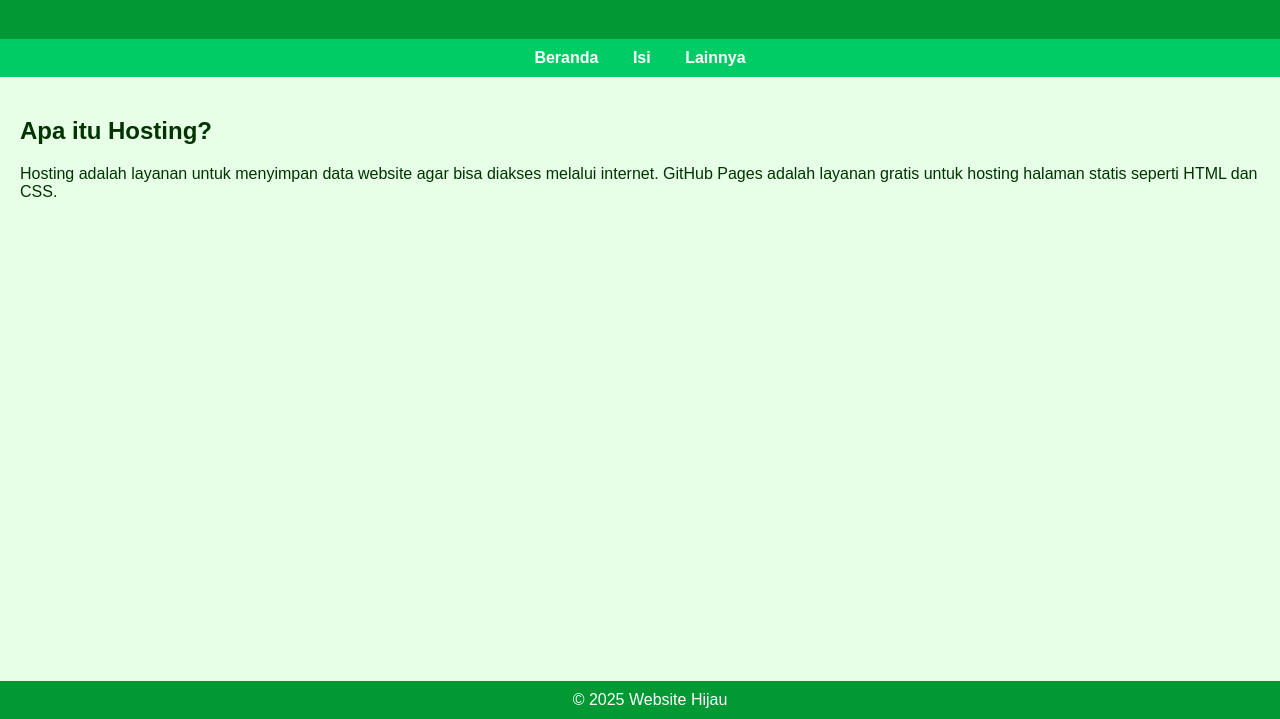
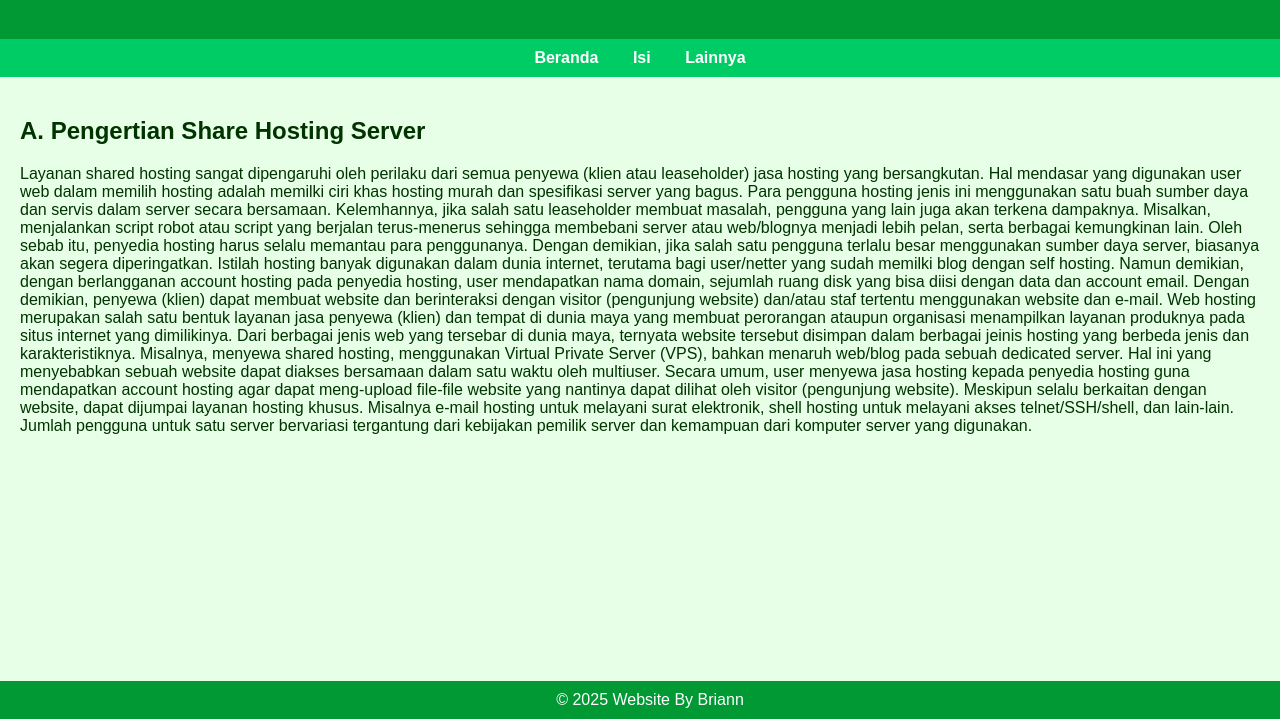
Before and after one commit to briann080105-oss/Akbar.Abriansyah, a plain HTML site: page isi.html in a window 1280 px wide. Shown: the part 81-800 px from the top of the page. Drawn offline with Linux system fonts and the light colour scheme.

Commit message:
Update isi.html

```diff
--- a/isi.html
+++ b/isi.html
@@ -15,11 +15,25 @@
     <a href="lainnya.html">Lainnya</a>
   </nav>
   <main>
-    <h2>Apa itu Hosting?</h2>
-    <p>Hosting adalah layanan untuk menyimpan data website agar bisa diakses melalui internet. GitHub Pages adalah layanan gratis untuk hosting halaman statis seperti HTML dan CSS.</p>
+    <h2>A. Pengertian Share Hosting Server</h2>
+    <p>Layanan shared hosting sangat dipengaruhi oleh perilaku dari semua penyewa (klien atau leaseholder) jasa hosting yang bersangkutan. Hal mendasar yang digunakan user web dalam memilih hosting adalah memilki ciri khas hosting murah dan spesifikasi server yang bagus.
+
+Para pengguna hosting jenis ini menggunakan satu buah sumber daya dan servis dalam server secara bersamaan. Kelemhannya, jika salah satu leaseholder membuat masalah, pengguna yang lain juga akan terkena dampaknya.
+
+Misalkan, menjalankan script robot atau script yang berjalan terus-menerus sehingga membebani server atau web/blognya menjadi lebih pelan, serta berbagai kemungkinan lain. Oleh sebab itu, penyedia hosting harus selalu memantau para penggunanya.
+
+Dengan demikian, jika salah satu pengguna terlalu besar menggunakan sumber daya server, biasanya akan segera diperingatkan.
+
+Istilah hosting banyak digunakan dalam dunia internet, terutama bagi user/netter yang sudah memilki blog dengan self hosting. Namun demikian, dengan berlangganan account hosting pada penyedia hosting, user mendapatkan nama domain, sejumlah ruang disk yang bisa diisi dengan data dan account email.
+
+Dengan demikian, penyewa (klien) dapat membuat website dan berinteraksi dengan visitor (pengunjung website) dan/atau staf tertentu menggunakan website dan e-mail. Web hosting merupakan salah satu bentuk layanan jasa penyewa (klien) dan tempat di dunia maya yang membuat perorangan ataupun organisasi menampilkan layanan produknya pada situs internet yang dimilikinya.
+
+Dari berbagai jenis web yang tersebar di dunia maya, ternyata website tersebut disimpan dalam berbagai jeinis hosting yang berbeda jenis dan karakteristiknya. Misalnya, menyewa shared hosting, menggunakan Virtual Private Server (VPS), bahkan menaruh web/blog pada sebuah dedicated server. Hal ini yang menyebabkan sebuah website dapat diakses bersamaan dalam satu waktu oleh multiuser.
+
+Secara umum, user menyewa jasa hosting kepada penyedia hosting guna mendapatkan account hosting agar dapat meng-upload file-file website yang nantinya dapat dilihat oleh visitor (pengunjung website). Meskipun selalu berkaitan dengan website, dapat dijumpai layanan hosting khusus. Misalnya e-mail hosting untuk melayani surat elektronik, shell hosting untuk melayani akses telnet/SSH/shell, dan lain-lain. Jumlah pengguna untuk satu server bervariasi tergantung dari kebijakan pemilik server dan kemampuan dari komputer server yang digunakan.</p>
   </main>
   <footer>
-    &copy; 2025 Website Hijau
+    &copy; 2025 Website By Briann
   </footer>
 </body>
 </html>
```
